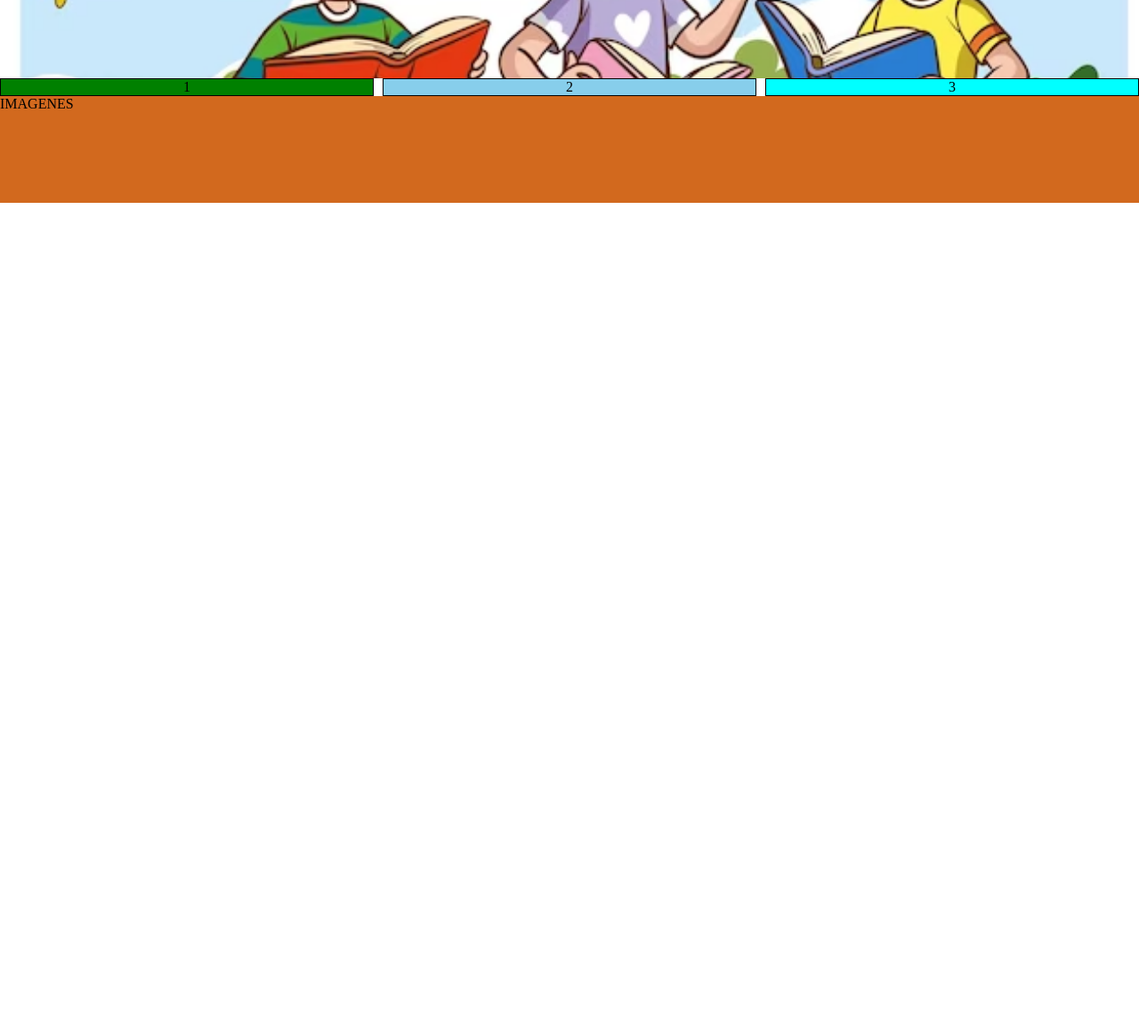
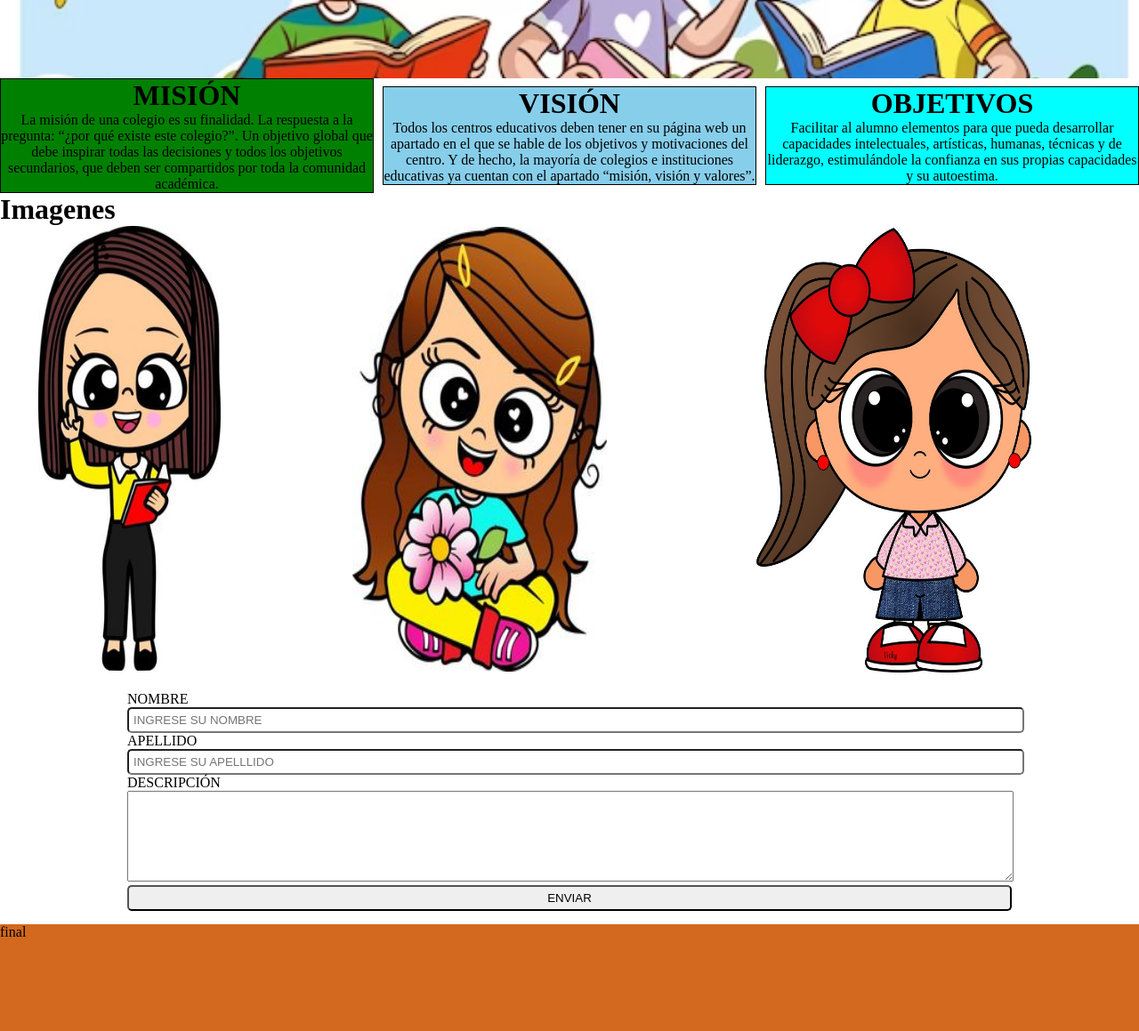
Before and after one commit to selenazuazo/ProyectoPaginaWebSelena, a plain HTML site: page index.html in a window 1280 px wide. Shown: the part 320-1479 px from the top of the page at 89% size. Before the commit the page ends 800 px from the top, so only its background shows below. Drawn offline with Linux system fonts and the light colour scheme.

Commit message:
Selena Trabajo

```diff
--- a/css/estilos.css
+++ b/css/estilos.css
@@ -62,6 +62,20 @@ li a{
     text-decoration: none;
 
 }
-.banner{
+.Formulario{
+    width: 80%;
+    margin: auto;
 
 }
+form{
+    padding: 15px;
+}
+input{
+    width: 100%;
+    padding: 5px;
+    border-radius: 5px;
+}
+textarea{
+    width: 100%;
+    height: 100px;
+}
--- a/index.html
+++ b/index.html
@@ -18,13 +18,34 @@
     <div class="banner">
     </div>
     <div class="CajaColumnas">
-        <div class="columna ColorVerde">1</div>
-        <div class="columna ColorCeleste">2</div>
-        <div class="columna ColorAqua">3</div>
+        <div class="columna ColorVerde"><h1>MISIÓN</h1><P>La misión de una colegio es su finalidad. La respuesta a la pregunta: “¿por qué existe este colegio?”.
+             Un objetivo global que debe inspirar todas las decisiones y todos los objetivos secundarios, que deben ser compartidos por toda la comunidad académica.</P></div>
+        <div class="columna ColorCeleste"><h1>VISIÓN</h1><P>Todos los centros educativos deben tener en su página web un apartado en el que se hable de los objetivos y motivaciones del centro.
+             Y de hecho, la mayoría de colegios e instituciones educativas ya cuentan con el apartado “misión, visión y valores”.</P></div>
+        <div class="columna ColorAqua"><h1>OBJETIVOS</h1><P>Facilitar al alumno elementos para que pueda desarrollar capacidades intelectuales, artísticas, humanas, técnicas y de liderazgo,
+             estimulándole la confianza en sus propias capacidades y su autoestima.</P></div>
+    </div>
+    <div class="footer coloragua">
+<h1>Imagenes</h1>
+    </div>
+    <div class="CajaColumnas">
+        <h1><img src="imagenes/ed7cf446956a0967fa798c1643e6cc6d.jpg" alt="educacion" width="80%" height="500px"></h1>
+        <h2><img src="imagenes/seenazua.jpg" alt="educacion"  width="80%" height="500px"></h2>
+        <h3><img src="imagenes/zuazo selena.jpg" alt="educacion"  width="80%" height="500px"></h3>
+    </div>
+    <div class="Formulario">
+        <form>
+            <label>NOMBRE</label><br>
+            <input type="text" placeholder="INGRESE SU NOMBRE"><br>
+            <label>APELLIDO</label><br>
+            <input type="text" placeholder="INGRESE SU APELLLIDO"><br>
+            <label>DESCRIPCIÓN</label><br>
+            <textarea rows="2"></textarea><br>
+            <input type="submit" value="ENVIAR"><br>
+        </form>
     </div>
     <div class="final">
-       IMAGENES
-    </div>
-
+     final
+     </div>
 </body>
 </html>
```
Also changed, not shown: imagenes/ed7cf446956a0967fa798c1643e6cc6d.jpg (added), imagenes/seenazua.jpg (added), imagenes/zuazo selena.jpg (added).
